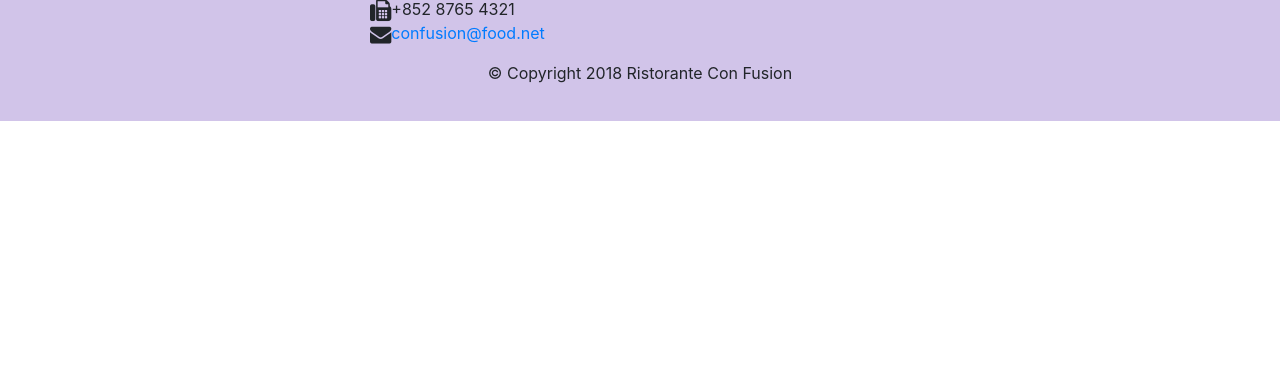
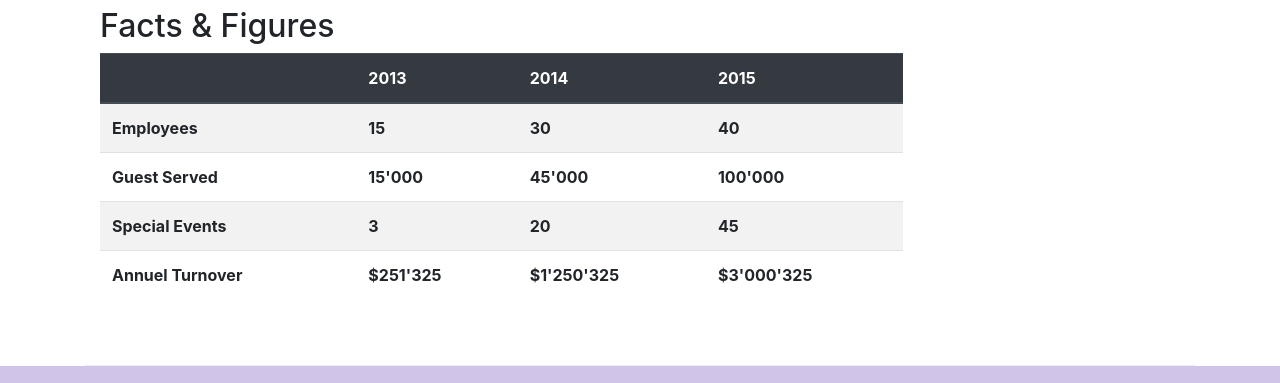
Before and after one commit to DjaMingan/fullstack_mooc, a website: page aboutus.html in a window 1280 px wide. Shown: the part 1655-2038 px from the top of the page. Before the commit the page ends 1776 px from the top, so only its background shows below. Drawn offline with nearby package versions, Linux system fonts and the light colour scheme.

Commit message:
Tables & Cards

```diff
--- a/aboutus.html
+++ b/aboutus.html
@@ -67,7 +67,32 @@
                 <p>Started in 2010, Ristorante con Fusion quickly established itself as a culinary icon par excellence in Hong Kong. With its unique brand of world fusion cuisine that can be found nowhere else, it enjoys patronage from the A-list clientele in Hong Kong.  Featuring four of the best three-star Michelin chefs in the world, you never know what will arrive on your plate the next time you visit us.</p>
                 <p>The restaurant traces its humble beginnings to <em>The Frying Pan</em>, a successful chain started by our CEO, Mr. Peter Pan, that featured for the first time the world's best cuisines in a pan.</p>
             </div>
-            <div>
+              <div class="col-12 col-sm-6">
+                <div class="card">
+                  <h3 class="card-header bg-primary text-white">Facts at a Glance</h3>
+                  <div class="card-body">
+                    <dl class="row">
+                        <dt class="col-6">Started</dt>
+                        <dd class="col-6">3 Feb. 2013</dd>
+                        <dt class="col-6">Major Stake Holder</dt>
+                        <dd class="col-6">HK Fine Foods Inc.</dd>
+                        <dt class="col-6">Last Year's Turnover</dt>
+                        <dd class="col-6">$1,250,375</dd>
+                        <dt class="col-6">Employees</dt>
+                        <dd class="col-6">40</dd>
+                    </dl>
+                  </div>
+                </div>
+              </div>
+              <div class="col-12">
+                <div class="card card-body bg-light">
+                    <blockquote class="blockquote">
+                        <p class="mb-0">You better cut the pizza in four pieces because I'm not hungry enough to eat six.</p>
+                    <footer class="blockquote-footer">Yogi Berra,
+                        <cite title="Source Title">The Wit and Wisdom of Yogi Berra, P. Pepe, Diversion Books, 2014</cite>
+                    </footer>
+                    </blockquote>
+                </div>
             </div>
         </div>
 
@@ -85,7 +110,51 @@
                 <p class="d-none d-sm-block">Award winning three-star Michelin chef with wide International experience having worked closely with whos-who in the culinary world, he specializes in creating mouthwatering Indo-Italian fusion experiences. He says, <em>Put together the cuisines from the two craziest cultures, and you get a winning hit! Amma Mia!</em></p>
             </div>
        </div>
-
+        <div class="row row-content">
+          <div class="col-12 col-sm-9">
+            <h2>Facts &amp; Figures</h2>
+            <div class="table-responsive">
+              <table class="table table-striped">
+                <thead class="thead-dark">
+                  <tr>
+                    <th>&nbsp</th>
+                    <th>2013</th>
+                    <th>2014</th>
+                    <th>2015</th>
+                  </tr>
+                </thead>
+                <tbody>
+                  <tr>
+                    <th>Employees</th>
+                    <th>15</th>
+                    <th>30</th>
+                    <th>40</th>
+                  </tr>
+                  <tr>
+                    <th>Guest Served</th>
+                    <th>15'000</th>
+                    <th>45'000</th>
+                    <th>100'000</th>
+                  </tr>
+                  <tr>
+                    <th>Special Events</th>
+                    <th>3</th>
+                    <th>20</th>
+                    <th>45</th>
+                  </tr>
+                  <tr>
+                    <th>Annuel Turnover</th>
+                    <th>$251'325</th>
+                    <th>$1'250'325</th>
+                    <th>$3'000'325</th>
+                  </tr>
+                </tbody>
+              </table>
+            </div>
+          </div>
+          <div class="col-12 col-sm-3">
+          </div>
+        </div>
     </div>
 
     <footer class="footer">
```
